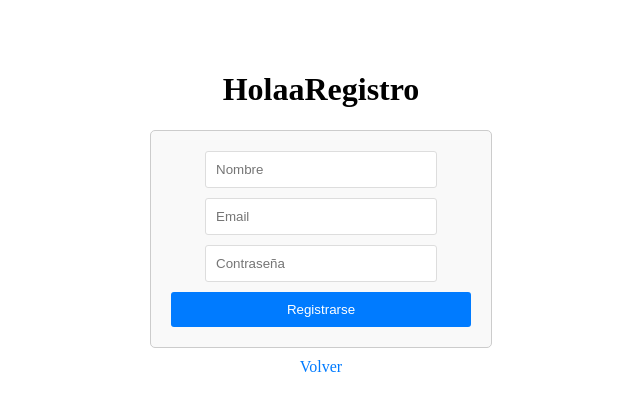
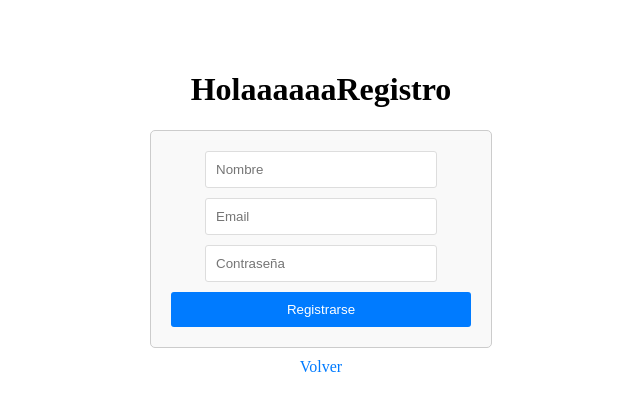
Before and after one commit to EMCodeHub/mvc, a PHP site: page /vista_registro.php in a window 1280 px wide. Shown: the top 411 px of the page, without its empty margins (319-959 px from the left). Run offline with PHP 8.4, Linux system fonts and the light colour scheme.

Commit message:
hemos añadido una letra a , al hola

```diff
--- a/vista_registro.php
+++ b/vista_registro.php
@@ -15,7 +15,7 @@
 
     <div class="titulonoticias">
 
-    <h1>Holaa</h1>
+    <h1>Holaaaaaa</h1>
 
         <h1>Registro</h1>
         </div>
```
